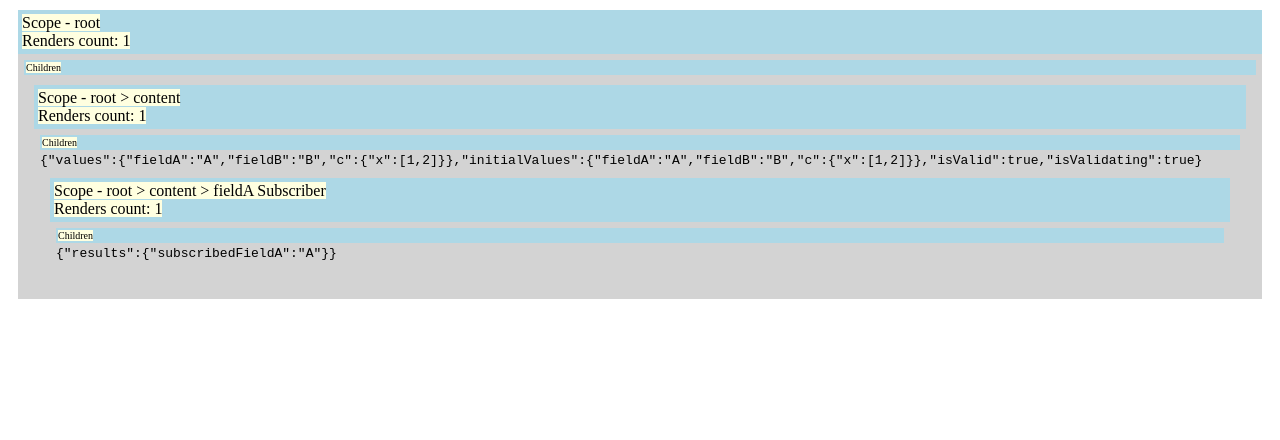
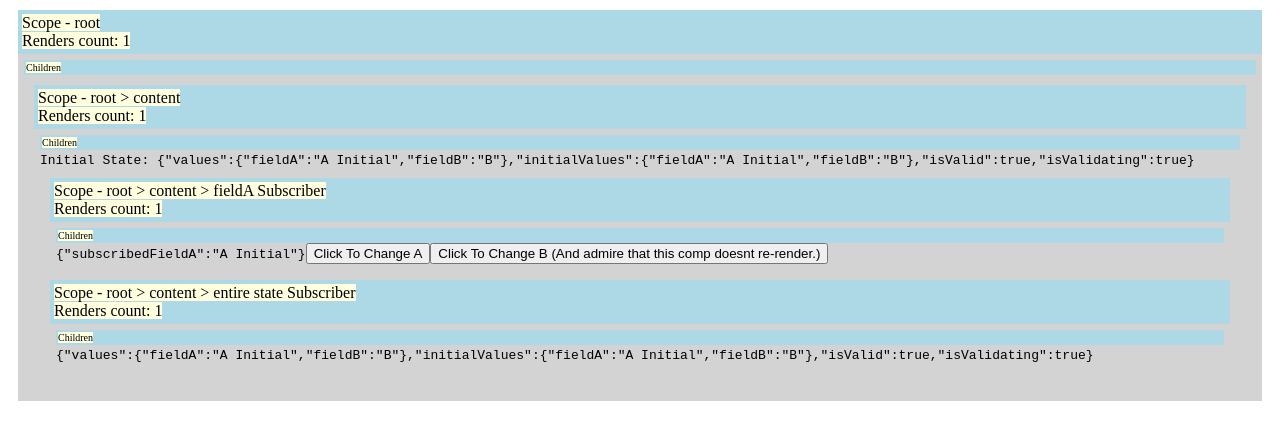
Before and after one commit to unimonkiez/form-mighty, a React (Create React App) app: page / in a window 1280 px wide. Shown: the top 440 px of the page. Built offline with nearby package versions, Linux system fonts and the light colour scheme.

Commit message:
Very WIP - Update example

```diff
--- a/src/wip-example/MyForm.tsx
+++ b/src/wip-example/MyForm.tsx
@@ -1,3 +1,4 @@
+import { uniqueId } from "lodash";
 import { useEffect, useRef } from "react";
 import { FormState } from "src/lib/types";
 import { FormMighty } from "../lib/FormMighty";
@@ -32,25 +33,16 @@ const RenderChecker: React.FC<{ scope?: string }> = ({ scope, children }) => {
 };
 
 export const MyForm: React.FC = () => {
-  type MyFormType = { fieldA: string; fieldB: string; c: { x: [1, 2] } };
+  type MyFormType = { fieldA: string; fieldB: string };
   const toolkit = useInitForm<MyFormType>({
     initialValues: {
-      fieldA: "A",
+      fieldA: "A Initial",
       fieldB: "B",
-      c: { x: [1, 2] },
     },
     validate: async () => {
       return new Promise((resolve) => setTimeout(() => resolve(false), 1000));
     },
   });
-
-  useEffect(() => {
-    setTimeout(() => {
-      toolkit.updateValues((draft) => {
-        draft.fieldB = "B UPDATED";
-      });
-    }, 3000);
-  }, [toolkit]);
 
   return (
     <RenderChecker scope="root">
@@ -58,7 +50,7 @@ export const MyForm: React.FC = () => {
         {(toolkit) => {
           return (
             <RenderChecker scope="root > content">
-              <code>{JSON.stringify(toolkit.getState())}</code>
+              <code>Initial State: {JSON.stringify(toolkit.getState())}</code>
               <br />
               <FormSubscriber
                 subscription={({
@@ -67,30 +59,42 @@ export const MyForm: React.FC = () => {
                   isValidating,
                 }: FormState<MyFormType>) => ({
                   subscribedFieldA: values.fieldA,
-                  // isValidating,
-                  // isValid,
                 })}
               >
                 {(results) => (
                   <RenderChecker scope="root > content > fieldA Subscriber">
-                    <code>
-                      {JSON.stringify({
-                        results,
-                        // isValidating: toolkit.getState().isValidating,
-                      })}
-                    </code>
+                    <code>{JSON.stringify(results)}</code>
+                    <button
+                      onClick={() => {
+                        toolkit.updateValues((draft) => {
+                          draft.fieldA = uniqueId("A ");
+                        });
+                      }}
+                    >
+                      Click To Change A
+                    </button>
+                    <button
+                      onClick={() => {
+                        toolkit.updateValues((draft) => {
+                          draft.fieldB = uniqueId("B ");
+                        });
+                      }}
+                    >
+                      Click To Change B (And admire that this comp doesnt
+                      re-render.)
+                    </button>
                   </RenderChecker>
                 )}
               </FormSubscriber>
-              {/* <FormSubscriber
+              <FormSubscriber
                 subscription={(state: FormState<MyFormType>) => state}
               >
-                {(results) => (
-                  <RenderChecker scope="root > content > all subscriber">
-                    <code>{JSON.stringify(results)}</code>
+                {(entireState) => (
+                  <RenderChecker scope="root > content > entire state Subscriber">
+                    <code>{JSON.stringify(entireState)}</code>
                   </RenderChecker>
                 )}
-              </FormSubscriber> */}
+              </FormSubscriber>
             </RenderChecker>
           );
         }}
```
